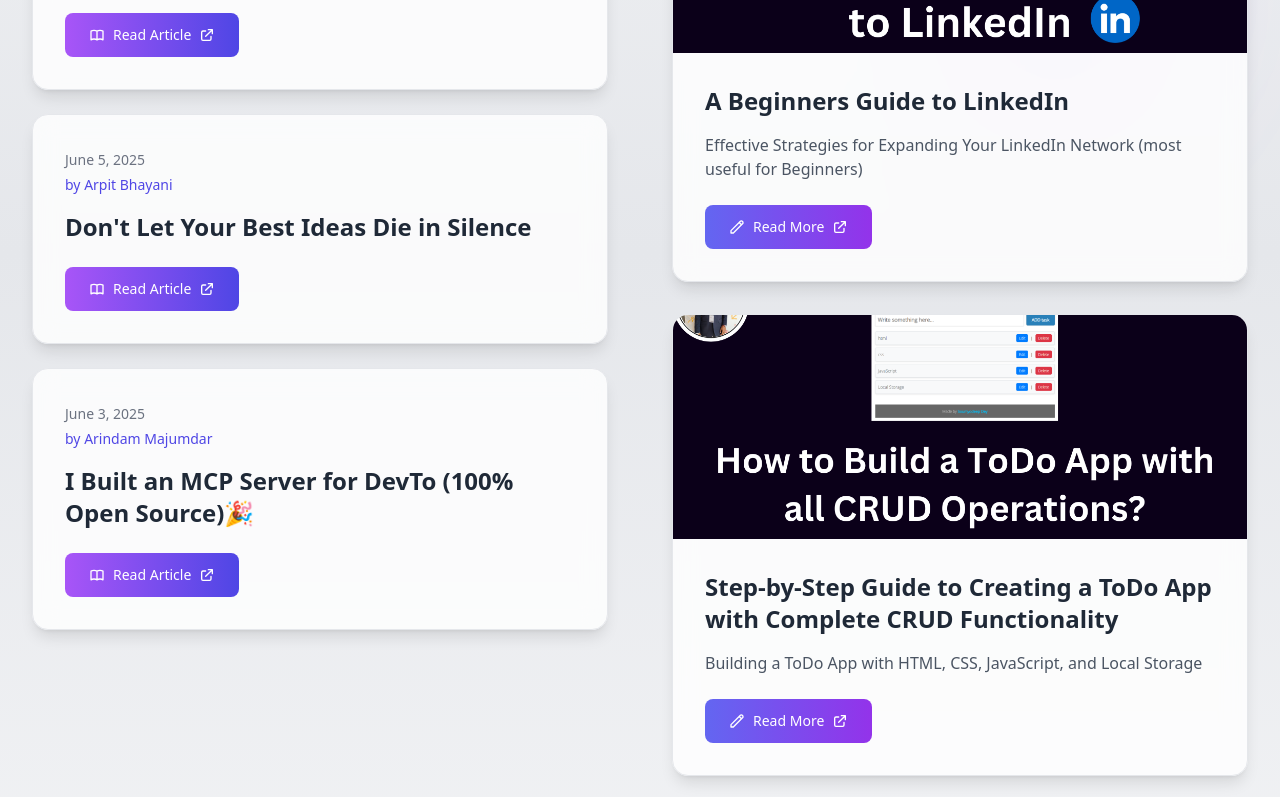
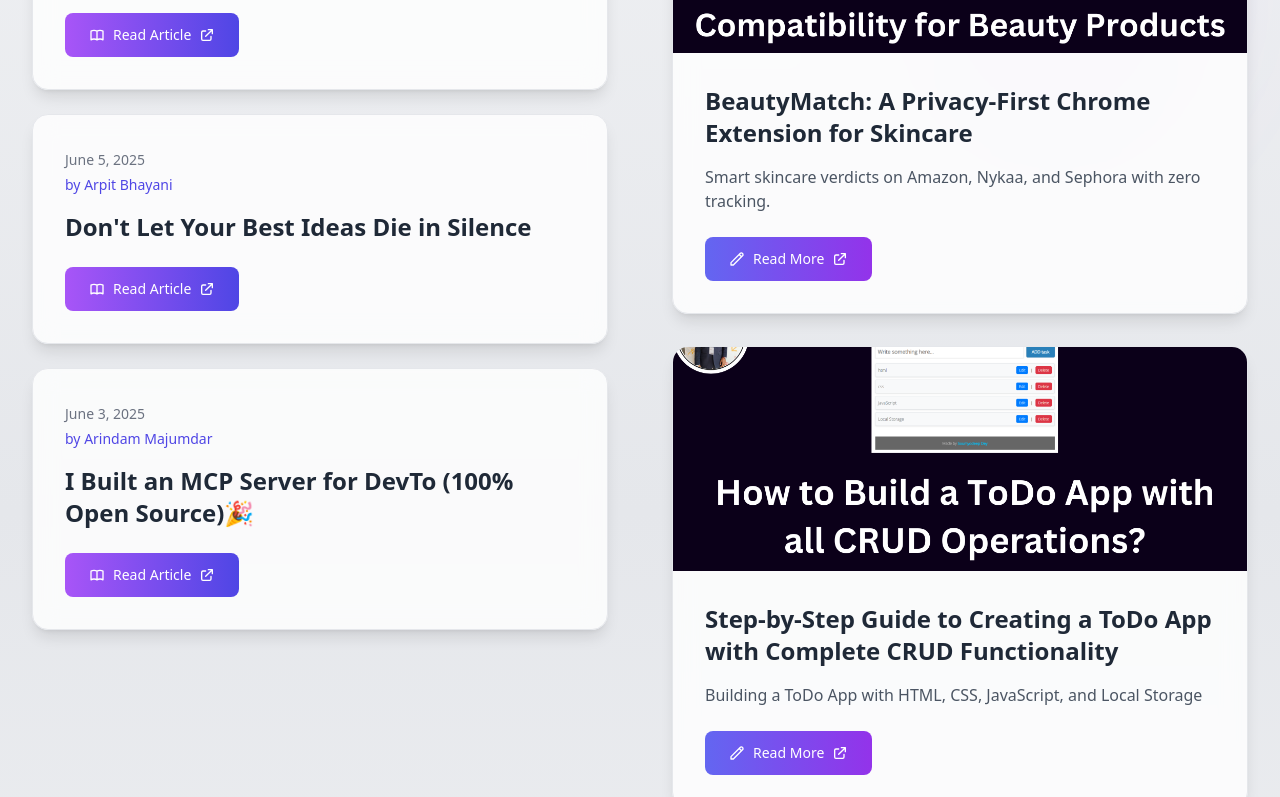
Before and after one commit to Soumyodeep-Dey/SD-portfolio, a React (Vite) app: page /blogs in a window 1280 px wide. Shown: the part 580-1377 px from the top of the page. Built offline with nearby package versions, Linux system fonts and the light colour scheme.

Commit message:
new blog added

```diff
--- a/package.json
+++ b/package.json
@@ -10,6 +10,7 @@
     "preview": "vite preview"
   },
   "dependencies": {
+    "@tailwindcss/line-clamp": "^0.4.4",
     "framer-motion": "^12.23.9",
     "react": "^18.3.1",
     "react-dom": "^18.3.1",
--- a/src/components/Blogs/Blogs.jsx
+++ b/src/components/Blogs/Blogs.jsx
@@ -2,18 +2,28 @@
 import { useState } from 'react';
 
 const myBlogs = [
+
+  {
+    title: "BeautyMatch: A Privacy‑First Chrome Extension for Skincare",
+    description: "Smart skincare verdicts on Amazon, Nykaa, and Sephora with zero tracking.",
+    link: "https://dev.to/soumyodeepdey/beautymatch-a-privacyfirst-chrome-extension-for-smarter-skincare-1b45", // update with your actual URL
+    image: "/Images/BeautyMatch Blog.png", // make sure this image is in your public/Images folder
+  },
+
+  {
+    title: "Step-by-Step Guide to Creating a ToDo App with Complete CRUD Functionality",
+    description: "Building a ToDo App with HTML, CSS, JavaScript, and Local Storage",
+    link: "https://hashnode.com/post/cmas1h2tg000509lbe8flaetj",
+    image: "/Images/ToDo App Blog.png",
+  },
+
   {
     title: "A Beginners Guide to LinkedIn",
     description: "Effective Strategies for Expanding Your LinkedIn Network (most useful for Beginners)",
     link: "https://hashnode.com/post/cm02l0eje000408mhbmv61h6f",
     image: "/Images/LinkedIn Blog.png",
   },
-  {
-    title: "Step-by-Step Guide to Creating a ToDo App with Complete CRUD Functionality",
-    description: "Building a ToDo App with HTML, CSS, JavaScript, and Local Storage",
-    link: "https://hashnode.com/post/cmas1h2tg000509lbe8flaetj",
-    image: "/Images/ToDo App Blog.png",
-  },
+
 ];
 
 const readingBlogs = [
--- a/tailwind.config.js
+++ b/tailwind.config.js
@@ -18,5 +18,7 @@ export default {
       },
     },
   },
-  plugins: [],
+  plugins: [
+    require('@tailwindcss/line-clamp'),
+  ],
 };
```
Also changed, not shown: public/Images/BeautyMatch Blog.png (added), 1 other file (tests, documents, lock files or other folders).
